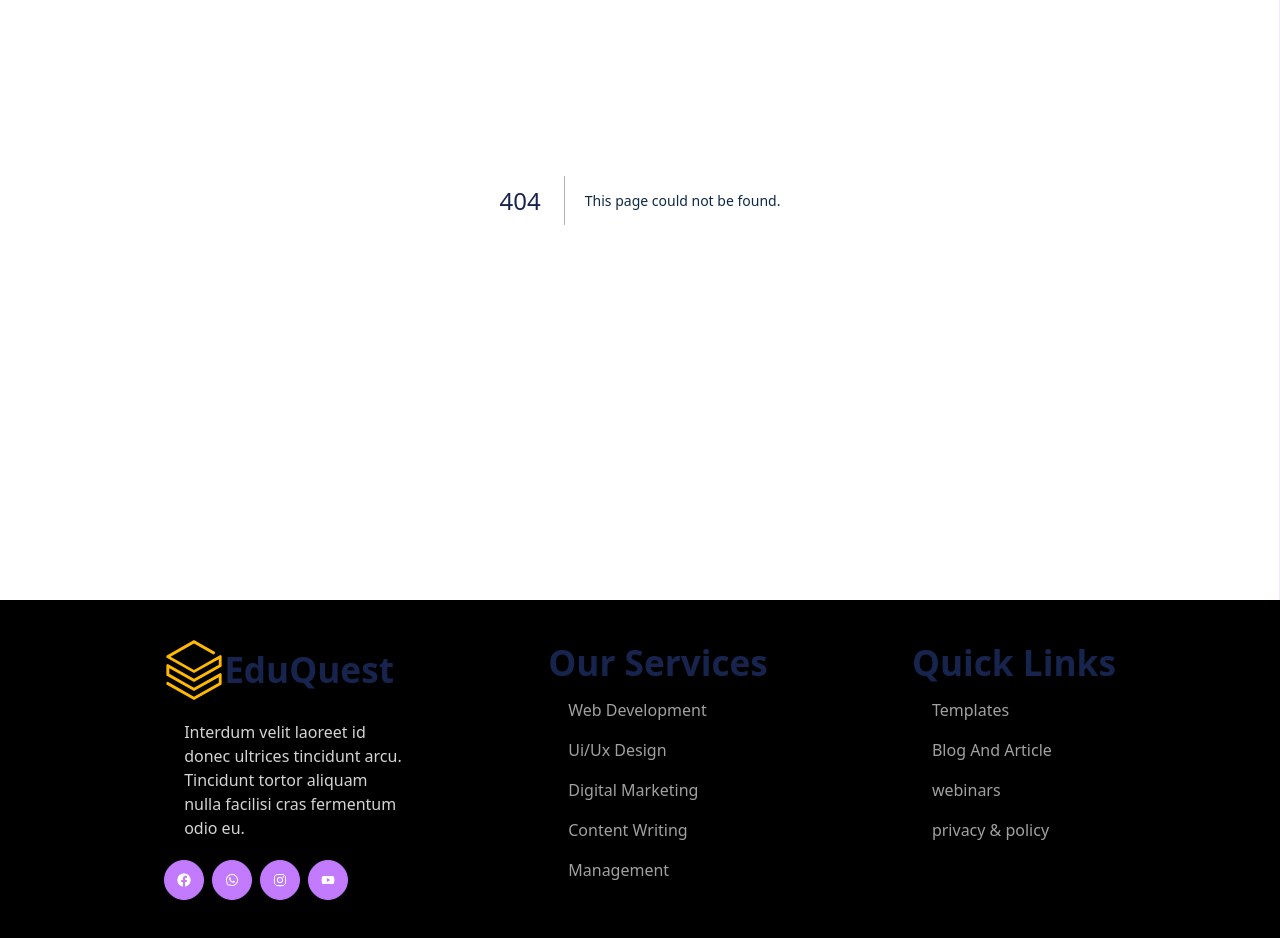
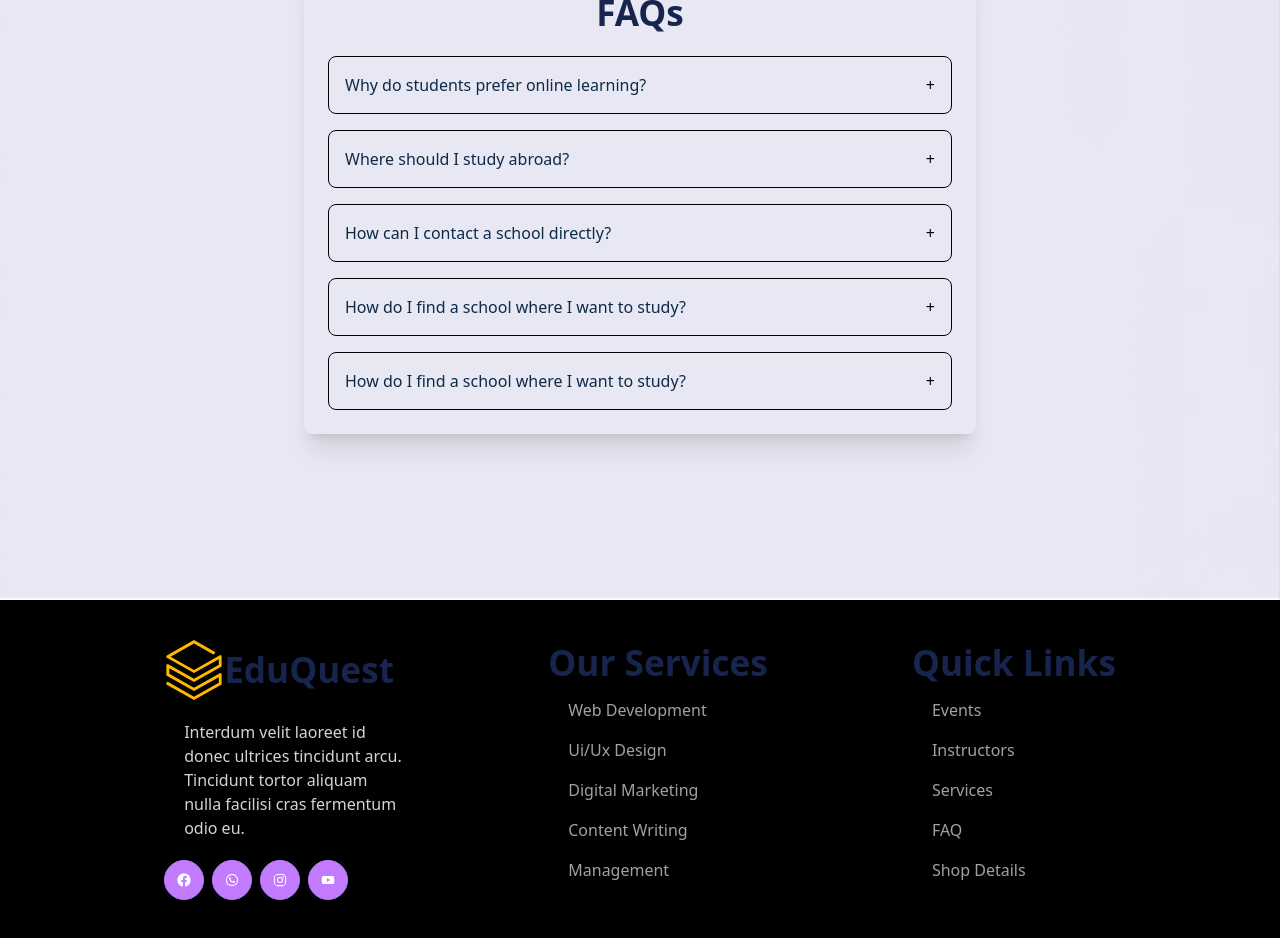
Before and after one commit to ibrahimwael951/Educational-platform, a Next.js app: page /faq in a window 1280 px wide. Before the commit this address had no page. Shown: the part 200-1138 px from the top of the page. Built offline with nearby package versions, Linux system fonts and the light colour scheme.

Commit message:
FAQs page added

```diff
--- a/src/Data/Links.json
+++ b/src/Data/Links.json
@@ -14,7 +14,7 @@
     },
     {
       "title": "Pages",
-      "url": "/Pages"
+      "url": ""
     },
     {
       "title": "Contact",
@@ -46,21 +46,25 @@
     ],
     "Quick_Links":[
         {
-            "title": "Templates",
+            "title": "Events",
             "url": ""
         },
         {
-            "title": "Blog And Article",
+            "title": "Instructors",
             "url": ""
         },
         {
-            "title": "webinars",
+            "title": "Services",
             "url": ""
         },
         {
-            "title": "privacy & policy",
-            "url": ""
-        }
+            "title": "FAQ",
+            "url": "/faq"
+        },
+        {
+          "title": "Shop Details",
+          "url": "/"
+      }
     ]
   }
 }
--- /dev/null
+++ b/src/app/faq/page.tsx
@@ -0,0 +1,63 @@
+'use client';
+
+import { useState } from 'react';
+
+const faqs = [
+{
+    question: 'Why do students prefer online learning?',
+    answer: 'Lorem ipsum dolor sit amet, consectetur adipiscingelit, sed do eiusmod tempor incididunt ut labore et dolore'
+},
+{
+    question: 'Where should I study abroad?',
+    answer: 'Lorem ipsum dolor sit amet, consectetur adipiscingelit, sed do eiusmod tempor incididunt ut labore et dolore',
+},
+{
+    question: 'How can I contact a school directly?',
+    answer: 'Lorem ipsum dolor sit amet, consectetur adipiscingelit, sed do eiusmod tempor incididunt ut labore et dolore',
+},
+{
+    question: 'How do I find a school where I want to study?',
+    answer: 'Lorem ipsum dolor sit amet, consectetur adipiscingelit, sed do eiusmod tempor incididunt ut labore et dolore',
+},
+{
+    question: 'How do I find a school where I want to study?',
+    answer: 'Lorem ipsum dolor sit amet, consectetur adipiscingelit, sed do eiusmod tempor incididunt ut labore et dolore',
+},
+];
+
+const FAQPage = () => {
+  const [openIndex, setOpenIndex] = useState<number | null>(null);
+
+  const toggleFAQ = (index: number) => {
+    setOpenIndex(openIndex === index ? null : index);
+  };
+
+  return (
+    <div className="min-h-screen flex items-center justify-center p-6 bg-cover bg-center bg-no-repeat"
+    style={{ backgroundImage: "url('/SectionBackground.png')" }}>
+      <div className="w-full max-w-2xl shadow-xl rounded-lg p-6">
+        <h1 className='text-center mb-5'>FAQs</h1>
+        <div className="space-y-4">
+          {faqs.map((faq, index) => (
+            <div key={index} className="border rounded-lg overflow-hidden">
+              <button
+                className="w-full text-left p-4 bg-[gray-200] hover:bg-[#7768E5] cursor-pointer flex justify-between"
+                onClick={() => toggleFAQ(index)}
+              >
+                <span className="font-medium text-[#0E2A46] hover:text-white">{faq.question}</span>
+                <span>{openIndex === index ? '−' : '+'}</span>
+              </button>
+              {openIndex === index && (
+                <div className="p-4 bg-white text-[#333931] border-t">
+                  {faq.answer}
+                </div>
+              )}
+            </div>
+          ))}
+        </div>
+      </div>
+    </div>
+  );
+}
+
+export default FAQPage;
--- a/src/app/layout.tsx
+++ b/src/app/layout.tsx
@@ -28,6 +28,7 @@ export default function RootLayout({
 }>) {
   return (
     <html lang="en">
+      <meta name="viewport" content="width=device-width, initial-scale=1.0" />
       <body
         className={`${geistSans.variable} ${geistMono.variable} antialiased`}
       >
--- a/src/components/navbar.tsx
+++ b/src/components/navbar.tsx
@@ -82,7 +82,7 @@ const Navbar = () => {
                 <Link href="/">Services</Link>
               </li>
               <li className="px-4 py-2 hover:bg-gray-100 cursor-pointer">
-                <Link href="/">FAQ</Link>
+                <Link href="/faq">FAQ</Link>
               </li>
               <li className="px-4 py-2 hover:bg-gray-100 cursor-pointer">
                 <Link href="/">Certifications </Link>
```
Also changed, not shown: public/SectionBackground.png (added).
